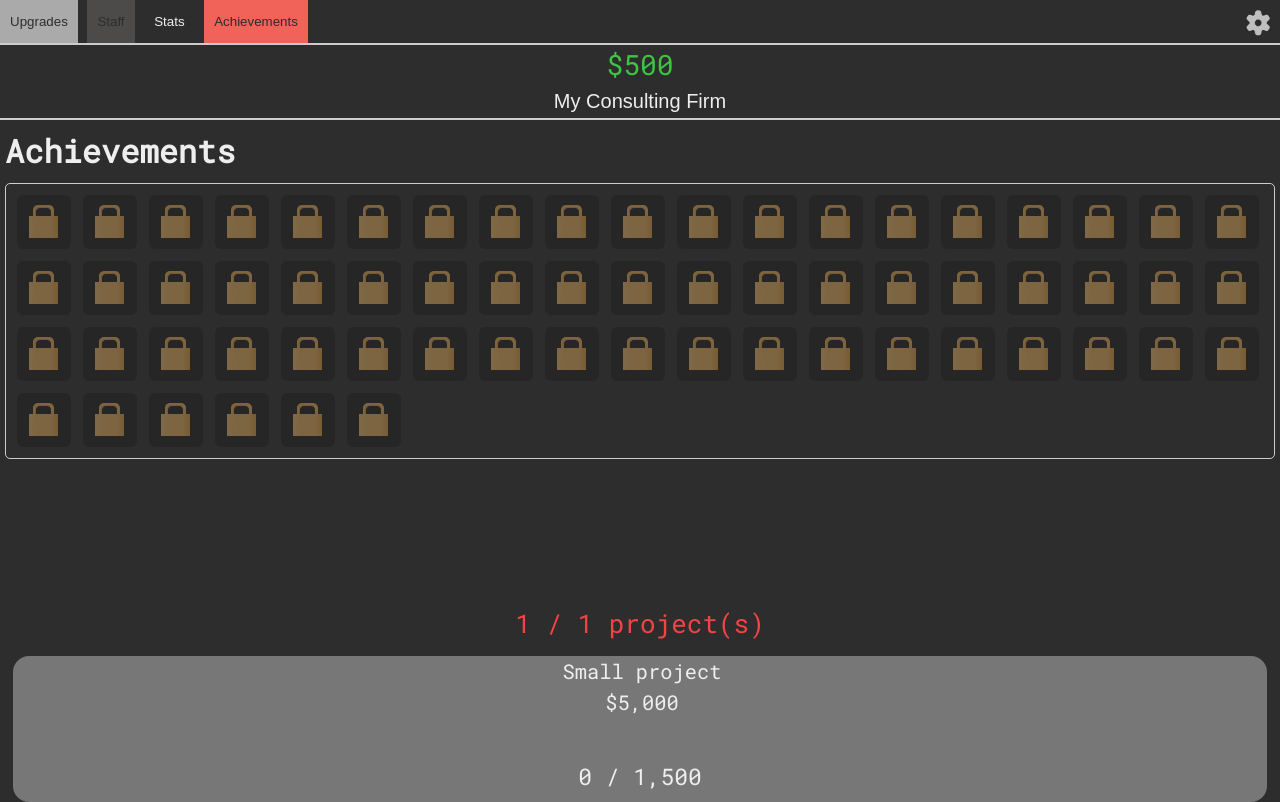
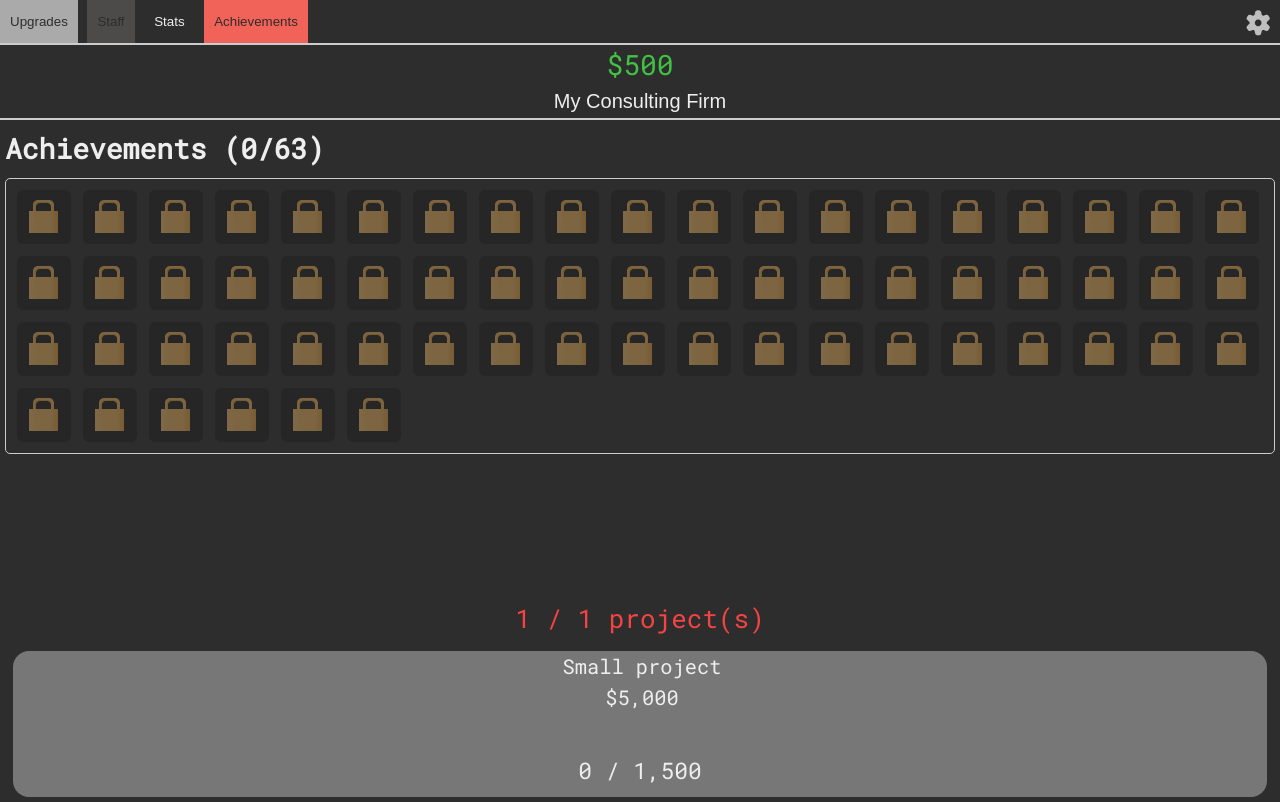
Before and after one commit to Bendasch/Consultant-Clicker, a website with bundled scripts: page ConsultantClicker/index.html in a window 1280 px wide. Both pictures are taken after a click on the button "Achievements". Built offline with nearby package versions, Linux system fonts and the light colour scheme.

Commit message:
Added QoL changes for achievements; minor UI fix.

```diff
--- a/ConsultantClicker/css/style.scss
+++ b/ConsultantClicker/css/style.scss
@@ -171,8 +171,12 @@ html {
       }
 
       #companyNameContainer {
+
         text-align: center;
+        width: 100%;
+
         #companyName {
+          width: calc(100% - 10px);
           text-align: center;
           font-size: 125%;
           padding: 5px;
@@ -264,6 +268,8 @@ html {
           @include side-space;
           display: none;
           line-height: 20px;
+
+          h1 { font-size: 1.75em; }
 
           .contentWrapper {
 
@@ -416,6 +422,11 @@ html {
                   height: 3.75rem;
                   padding: 0px;
                   opacity: 100%;
+                }
+
+                &.new {
+                  box-shadow: 0px 0px 10px #d8993b,
+                              0px 0px 5px #f8e432;
                 }
               }
             }
--- a/ConsultantClicker/data/init.json
+++ b/ConsultantClicker/data/init.json
@@ -285,37 +285,44 @@
             "1": {
                 "id": "beginner",
                 "threshold": 1,
-                "unlocked": false
+                "unlocked": false,
+                "new": true
             },
             "2": {
                 "id": "common",
                 "threshold": 50,
-                "unlocked": false
+                "unlocked": false,
+                "new": true
             },
             "3": {
                 "id": "uncommon",
                 "threshold": 500,
-                "unlocked": false
+                "unlocked": false,
+                "new": true
             },
             "4": {
                 "id": "rare",
                 "threshold": 5000,
-                "unlocked": false
+                "unlocked": false,
+                "new": true
             },
             "5": {
                 "id": "epic",
                 "threshold": 50000,
-                "unlocked": false
+                "unlocked": false,
+                "new": true
             },
             "6": {
                 "id": "legendary",
                 "threshold": 500000,
-                "unlocked": false
+                "unlocked": false,
+                "new": true
             },
             "7": {
                 "id": "god",
                 "threshold": 1000000,
-                "unlocked": false
+                "unlocked": false,
+                "new": true
             }
         },
         "totalEarned": {
@@ -326,37 +333,44 @@
             "1": {
                 "id": "beginner",
                 "threshold": 100000,
-                "unlocked": false
+                "unlocked": false,
+                "new": true
             },
             "2": {
                 "id": "common",
                 "threshold": 1000000,
-                "unlocked": false
+                "unlocked": false,
+                "new": true
             },
             "3": {
                 "id": "uncommon",
                 "threshold": 10000000,
-                "unlocked": false
+                "unlocked": false,
+                "new": true
             },
             "4": {
                 "id": "rare",
                 "threshold": 100000000,
-                "unlocked": false
+                "unlocked": false,
+                "new": true
             },
             "5": {
                 "id": "epic",
                 "threshold": 1000000000,
-                "unlocked": false
+                "unlocked": false,
+                "new": true
             },
             "6": {
                 "id": "legendary",
                 "threshold": 10000000000,
-                "unlocked": false
+                "unlocked": false,
+                "new": true
             },
             "7": {
                 "id": "god",
                 "threshold": 100000000000,
-                "unlocked": false
+                "unlocked": false,
+                "new": true
             }
         },
         "balance": {
@@ -367,37 +381,44 @@
             "1": {
                 "id": "beginner",
                 "threshold": 5000,
-                "unlocked": false
+                "unlocked": false,
+                "new": true
             },
             "2": {
                 "id": "common",
                 "threshold": 50000,
-                "unlocked": false
+                "unlocked": false,
+                "new": true
             },
             "3": {
                 "id": "uncommon",
                 "threshold": 500000,
-                "unlocked": false
+                "unlocked": false,
+                "new": true
             },
             "4": {
                 "id": "rare",
                 "threshold": 5000000,
-                "unlocked": false
+                "unlocked": false,
+                "new": true
             },
             "5": {
                 "id": "epic",
                 "threshold": 50000000,
-                "unlocked": false
+                "unlocked": false,
+                "new": true
             },
             "6": {
                 "id": "legendary",
                 "threshold": 500000000,
-                "unlocked": false
+                "unlocked": false,
+                "new": true
             },
             "7": {
                 "id": "god",
                 "threshold": 5000000000,
-                "unlocked": false
+                "unlocked": false,
+                "new": true
             }
         },
         "projects": {
@@ -408,37 +429,44 @@
             "1": {
                 "id": "beginner",
                 "threshold": 5,
-                "unlocked": false
+                "unlocked": false,
+                "new": true
             },
             "2": {
                 "id": "common",
                 "threshold": 25,
-                "unlocked": false
+                "unlocked": false,
+                "new": true
             },
             "3": {
                 "id": "uncommon",
                 "threshold": 250,
-                "unlocked": false
+                "unlocked": false,
+                "new": true
             },
             "4": {
                 "id": "rare",
                 "threshold": 2500,
-                "unlocked": false
+                "unlocked": false,
+                "new": true
             },
             "5": {
                 "id": "epic",
                 "threshold": 25000,
-                "unlocked": false
+                "unlocked": false,
+                "new": true
             },
             "6": {
                 "id": "legendary",
                 "threshold": 100000,
-                "unlocked": false
+                "unlocked": false,
+                "new": true
             },
             "7": {
                 "id": "god",
                 "threshold": 500000,
-                "unlocked": false
+                "unlocked": false,
+                "new": true
             }
         },
         "progress": {
@@ -449,37 +477,44 @@
             "1": {
                 "id": "beginner",
                 "threshold": 100000,
-                "unlocked": false
+                "unlocked": false,
+                "new": true
             },
             "2": {
                 "id": "common",
                 "threshold": 1000000,
-                "unlocked": false
+                "unlocked": false,
+                "new": true
             },
             "3": {
                 "id": "uncommon",
                 "threshold": 10000000,
-                "unlocked": false
+                "unlocked": false,
+                "new": true
             },
             "4": {
                 "id": "rare",
                 "threshold": 100000000,
-                "unlocked": false
+                "unlocked": false,
+                "new": true
             },
             "5": {
                 "id": "epic",
                 "threshold": 1000000000,
-                "unlocked": false
+                "unlocked": false,
+                "new": true
             },
             "6": {
                 "id": "legendary",
                 "threshold": 10000000000,
-                "unlocked": false
+                "unlocked": false,
+                "new": true
             },
             "7": {
                 "id": "god",
                 "threshold": 100000000000,
-                "unlocked": false
+                "unlocked": false,
+                "new": true
             }
         },
         "consultants": {
@@ -490,37 +525,44 @@
             "1": {
                 "id": "beginner",
                 "threshold": 1,
-                "unlocked": false
+                "unlocked": false,
+                "new": true
             },
             "2": {
                 "id": "common",
                 "threshold": 5,
-                "unlocked": false
+                "unlocked": false,
+                "new": true
             },
             "3": {
                 "id": "uncommon",
                 "threshold": 10,
-                "unlocked": false
+                "unlocked": false,
+                "new": true
             },
             "4": {
                 "id": "rare",
                 "threshold": 50,
-                "unlocked": false
+                "unlocked": false,
+                "new": true
             },
             "5": {
                 "id": "epic",
                 "threshold": 100,
-                "unlocked": false
+                "unlocked": false,
+                "new": true
             },
             "6": {
                 "id": "legendary",
                 "threshold": 500,
-                "unlocked": false
+                "unlocked": false,
+                "new": true
             },
             "7": {
                 "id": "god",
                 "threshold": 1000,
-                "unlocked": false
+                "unlocked": false,
+                "new": true
             }
         },
         "sales": {
@@ -531,37 +573,44 @@
             "1": {
                 "id": "beginner",
                 "threshold": 10,
-                "unlocked": false
+                "unlocked": false,
+                "new": true
             },
             "2": {
                 "id": "common",
                 "threshold": 25,
-                "unlocked": false
+                "unlocked": false,
+                "new": true
             },
             "3": {
                 "id": "uncommon",
                 "threshold": 40,
-                "unlocked": false
+                "unlocked": false,
+                "new": true
             },
             "4": {
                 "id": "rare",
                 "threshold": 55,
-                "unlocked": false
+                "unlocked": false,
+                "new": true
             },
             "5": {
                 "id": "epic",
                 "threshold": 70,
-                "unlocked": false
+                "unlocked": false,
+                "new": true
             },
             "6": {
                 "id": "legendary",
                 "threshold": 85,
-                "unlocked": false
+                "unlocked": false,
+                "new": true
             },
             "7": {
                 "id": "god",
                 "threshold": 100,
-                "unlocked": false
+                "unlocked": false,
+                "new": true
             }
         },
         "upgrades": {
@@ -572,37 +621,44 @@
             "1": {
                 "id": "beginner",
                 "threshold": 1,
-                "unlocked": false
+                "unlocked": false,
+                "new": true
             },
             "2": {
                 "id": "common",
                 "threshold": 2,
-                "unlocked": false
+                "unlocked": false,
+                "new": true
             },
             "3": {
                 "id": "uncommon",
                 "threshold": 3,
-                "unlocked": false
+                "unlocked": false,
+                "new": true
             },
             "4": {
                 "id": "rare",
                 "threshold": 5,
-                "unlocked": false
+                "unlocked": false,
+                "new": true
             },
             "5": {
                 "id": "epic",
                 "threshold": 8,
-                "unlocked": false
+                "unlocked": false,
+                "new": true
             },
             "6": {
                 "id": "legendary",
                 "threshold": 13,
-                "unlocked": false
+                "unlocked": false,
+                "new": true
             },
             "7": {
                 "id": "god",
                 "threshold": "all",
-                "unlocked": false
+                "unlocked": false,
+                "new": true
             }
         },
         "achievements": {
@@ -613,37 +669,44 @@
             "1": {
                 "id": "beginner",
                 "threshold": 5,
-                "unlocked": false
+                "unlocked": false,
+                "new": true
             },
             "2": {
                 "id": "common",
                 "threshold": 15,
-                "unlocked": false
+                "unlocked": false,
+                "new": true
             },
             "3": {
                 "id": "uncommon",
                 "threshold": 25,
-                "unlocked": false
+                "unlocked": false,
+                "new": true
             },
             "4": {
                 "id": "rare",
                 "threshold": 35,
-                "unlocked": false
+                "unlocked": false,
+                "new": true
             },
             "5": {
                 "id": "epic",
                 "threshold": 35,
-                "unlocked": false
+                "unlocked": false,
+                "new": true
             },
             "6": {
                 "id": "legendary",
                 "threshold": 55,
-                "unlocked": false
+                "unlocked": false,
+                "new": true
             },
             "7": {
                 "id": "god",
                 "threshold": "all",
-                "unlocked": false
+                "unlocked": false,
+                "new": true
             }
         }
     },
--- a/ConsultantClicker/index.html
+++ b/ConsultantClicker/index.html
@@ -183,7 +183,7 @@
                 </div>
 
                 <div id="achievements" class="tabcontent">
-                    <h1>Achievements</h1>
+                    <h1 id="achievementHeading">Achievements</h1>
                     <div class="contentWrapper">
                         <div id="achievementBox">
                             <img src="./img/achievements/clicks-beginner.png" id="ach-clicks-beginner" class="achievement"/>
@@ -299,7 +299,7 @@
                 <div class="trelloButton" id="trelloSend">Create issue</div>
             </div>
 
-            <p id="version">v0.3</p>
+            <p id="version">v0.4</p>
 
             <div id="times" class="times">
                 <p id="tick"></p>
--- a/ConsultantClicker/main/logic/achievements.js
+++ b/ConsultantClicker/main/logic/achievements.js
@@ -27,7 +27,7 @@ export const updateAchievements = (cycle) => {
 
             if (!(meetsThreshold(type, achievement.threshold))) break;
 
-            unlockAchievement(`ach-${type}-${achievement.id}`)
+            unlockAchievement(type, level)
             showNotification("New Achievement!", "", getAchievementImg(type, level))
             achievements[type].current = level
             achievements[type][level].unlocked = true
@@ -63,13 +63,19 @@ const getTotalByAchievementType = (type) => {
     }
 }
 
-const getUnlockedAchievementAmount = () => {
+export const getUnlockedAchievementAmount = () => {
   const achievements = $("body").data("achievements")
   return Object.keys(achievements).reduce( (total, type) => {
       var achievementGroup = Object.keys(achievements[type])
       var unlockedAchievements = achievementGroup.filter(key => {return achievements[type][key].unlocked})
       return total + unlockedAchievements.length
   }, 0)
+}
+
+export const setAchievementNotNew = (type, level) => {
+    var achievements = $("body").data("achievements")
+    achievements[type][level].new = false
+    $("body").data("achievements", achievements)
 }
 
 export const getTypeAndLevelFromId = (achievementId) => {
@@ -89,7 +95,7 @@ const getLevelNumberFromId = (level) => {
     }
 }
 
-const getTotalNumberForAchievement = (type) => {
+export const getTotalNumberForAchievement = (type) => {
     switch(type) {
         case "achievements":    return 62
         case "upgrades":        return 17
--- a/ConsultantClicker/main/render/achievements.js
+++ b/ConsultantClicker/main/render/achievements.js
@@ -1,26 +1,51 @@
-import { getTypeAndLevelFromId } from '../logic/achievements.js'
+import {
+    getTypeAndLevelFromId,
+    getUnlockedAchievementAmount,
+    getTotalNumberForAchievement,
+    setAchievementNotNew
+} from '../logic/achievements.js'
 import { mobileCheck } from '../utils/utils.js'
 
-export const unlockAchievement = (divId) => {
-    $(`#${divId}`).addClass("unlocked")
+export const renderAchievementCount = () => {
+    const reached = getUnlockedAchievementAmount()
+    const total = getTotalNumberForAchievement("achievements") + 1
+    $("#achievementHeading").text(`Achievements (${reached}/${total})`)
+}
+
+export const unlockAchievement = (type, level) => {
+
+    const achievements = $("body").data("achievements")
+    const achievement = achievements[type][level]
+
+    var $div = $(`#ach-${type}-${achievement.id}`)
+
+    $div.addClass("unlocked")
+    if (achievement.new) $div.addClass("new")
 
     if (mobileCheck()) {
-
-        $(`#${divId}`).click( (event) => {toogleTooltip(event)} )
-
+        $div.click( (event) => {
+            toogleTooltip(event)
+            $(event.target).removeClass("new")
+            setAchievementNotNew(type, level)
+        })
     } else {
-
-        $(`#${divId}`).unbind().hover(
-            (event) => {showTooltip(event)},
+        $div.unbind().hover(
+            (event) => {
+                showTooltip(event)
+                $(event.target).removeClass("new")
+                setAchievementNotNew(type, level)
+            },
             () => {destroyTooltip()}
         )
     }
 }
 
-export const lockAchievement = (divId) => {
-    var $achievement = $(`#${divId}`)
-    $achievement.removeClass("unlocked")
-    $achievement.unbind()
+export const lockAchievement = (type, level) => {
+    const achievements = $("body").data("achievements")
+    const achievement = achievements[type][level]
+    var $div = $(`#ach-${type}-${achievement.id}`)
+    $div.removeClass("unlocked")
+    $div.unbind()
 }
 
 const toogleTooltip = (event) => {
--- a/ConsultantClicker/main/render/infra.js
+++ b/ConsultantClicker/main/render/infra.js
@@ -37,9 +37,7 @@ export const initializeAchievements = () => {
     Object.keys(achievements).forEach( type => {
         const current = achievements[type].current
         for (var level = 1; level <= max; level++) {
-            const id = achievements[type][level].id
-            const divId = `ach-${type}-${id}`;
-            (level <= current) ? unlockAchievement(divId) : lockAchievement(divId)
+            (level <= current) ? unlockAchievement(type, level) : lockAchievement(type, level)
         }
     })
 }
--- a/ConsultantClicker/main/render/main.js
+++ b/ConsultantClicker/main/render/main.js
@@ -5,7 +5,7 @@ import { renderProjects } from './project.js'
 import { renderOfficeButtons } from './office.js'
 import { renderFlyingNumbers } from './flyingIndicators.js'
 import { renderNotifications } from './notifications.js'
-import { renderFooter } from '../utils/utils.js'
+import { renderAchievementCount } from './achievements.js'
 
 export const render = () => {
     renderCashews()
@@ -18,5 +18,5 @@ export const render = () => {
     renderOfficeButtons()
     renderFlyingNumbers()
     renderNotifications()
-    //renderFooter()
+    renderAchievementCount()
 }
```
Also changed, not shown: ConsultantClicker/css/style.css, 1 other file.
